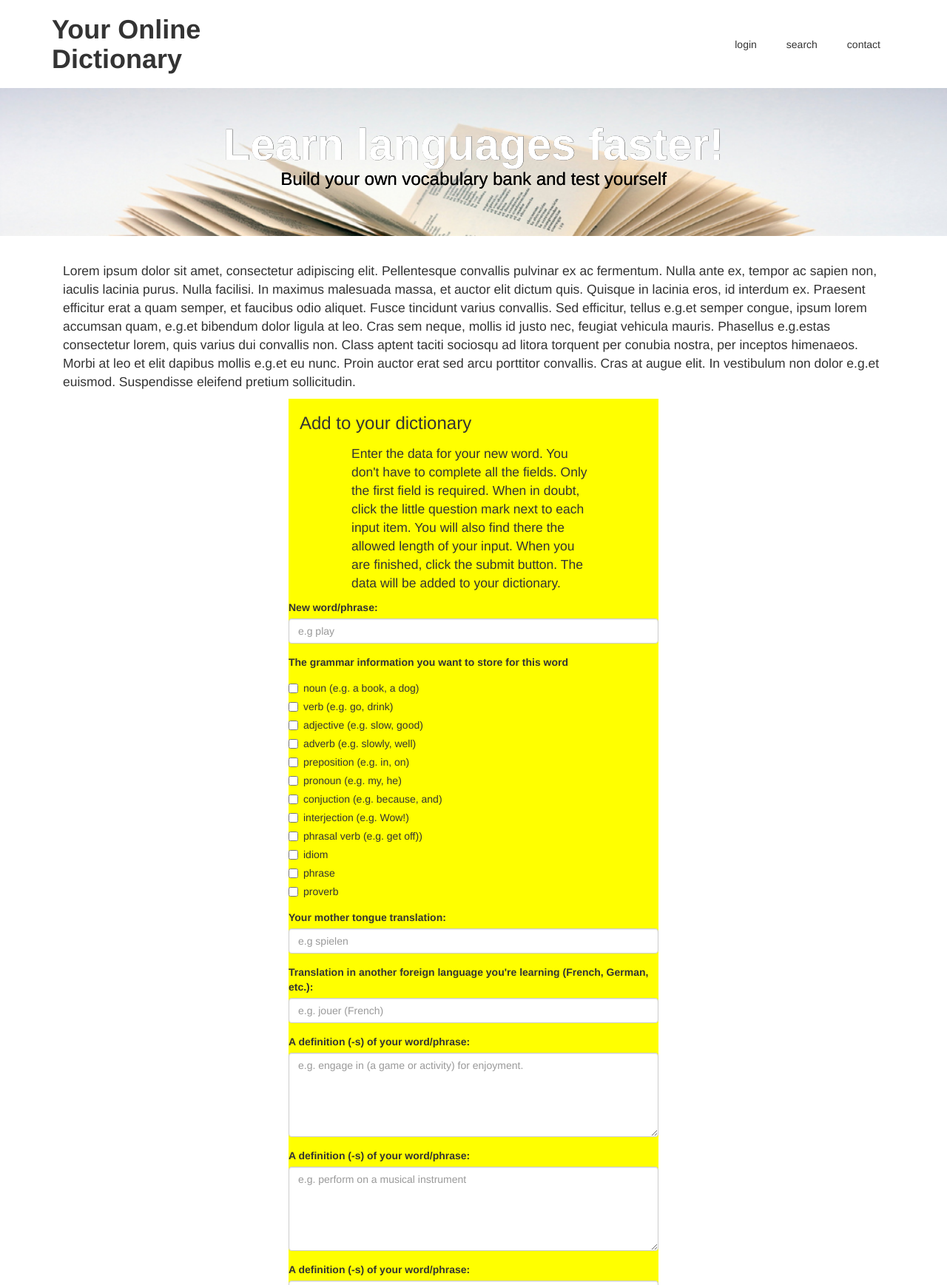
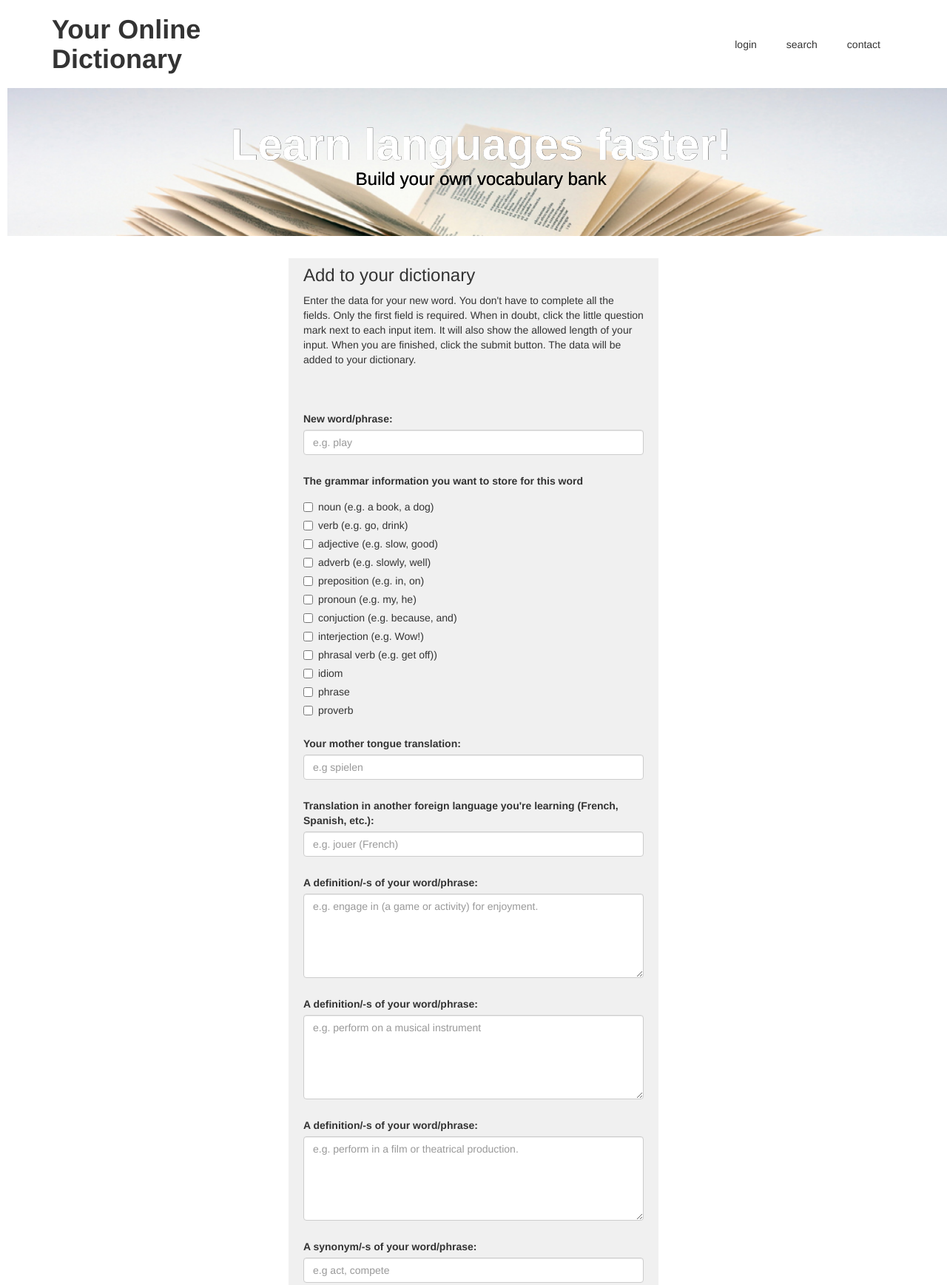
Before and after one commit to DariuszUstrzycki/dictionary, a plain HTML site: page index.html in a window 1280 px wide. Shown: the top 1737 px of the page at 74% size. Drawn offline with nearby package versions, Linux system fonts and the light colour scheme.

```diff
--- a/index.html
+++ b/index.html
@@ -32,31 +32,29 @@
         <div class="container">
             <div class="row text-center">
                 <h2>Learn languages faster!</h2>
-                <h3>Build your own vocabulary bank and test yourself</h3>
+                <h3>Build your own vocabulary bank</h3>
             </div>
         </div>
     </section>
 
     <!--supporting content area-->
 
-    <article class="container-fluid">
-        <p>Lorem ipsum dolor sit amet, consectetur adipiscing elit. Pellentesque convallis pulvinar ex ac fermentum. Nulla ante ex, tempor ac sapien non, iaculis lacinia purus. Nulla facilisi. In maximus malesuada massa, et auctor elit dictum quis. Quisque in lacinia eros, id interdum ex. Praesent efficitur erat a quam semper, et faucibus odio aliquet. Fusce tincidunt varius convallis. Sed efficitur, tellus e.g.et semper congue, ipsum lorem accumsan quam, e.g.et bibendum dolor ligula at leo. Cras sem neque, mollis id justo nec, feugiat vehicula mauris. Phasellus e.g.estas consectetur lorem, quis varius dui convallis non. Class aptent taciti sociosqu ad litora torquent per conubia nostra, per inceptos himenaeos. Morbi at leo et elit dapibus mollis e.g.et eu nunc. Proin auctor erat sed arcu porttitor convallis. Cras at augue elit. In vestibulum non dolor e.g.et euismod. Suspendisse eleifend pretium sollicitudin.</p>
-    </article>
 
 
-    <div class="row">
+
+    <div class="row" id="menu-row">
 
         <div class="col-sm-6 col-sm-offset-3">
             <div class="menu-box">
-                <article class="container-fluid">
+                <section class="container-fluid" id="menu-header">
                     <h3>Add to your dictionary</h3>
-                    <p>Enter the data for your new word. You don't have to complete all the fields. Only the first field is required. When in doubt, click the little question mark next to each input item. You will also find there the allowed length of your input. When you are finished, click the submit button. The data will be added to your dictionary.</p>
-                </article>
+                    <p>Enter the data for your new word. You don't have to complete all the fields. Only the first field is required. When in doubt, click the little question mark next to each input item. It will also show the allowed length of your input. When you are finished, click the submit button. The data will be added to your dictionary.</p>
+                </section>
+
                 <form>
-
                     <div class="form-group">
                         <label class="control-label">New word/phrase:</label>
-                        <input class="form-control" placeholder="e.g play">
+                        <input class="form-control" placeholder="e.g. play">
                     </div>
 
                     <!-- Checkbox Group !-->
@@ -114,7 +112,7 @@
 
                     <!-- Text Box 2 !-->
                     <div class="form-group">
-                        <label for="second-lg-translation-id" class="control-label">Translation in another foreign language you're learning (French, German, etc.):</label>
+                        <label for="second-lg-translation-id" class="control-label">Translation in another foreign language you're learning (French, Spanish, etc.):</label>
                         <input type="text" class="form-control" id="second-lg-translation-id" name="second-lg-translation" placeholder="e.g. jouer (French)">
                     </div>
 
@@ -122,17 +120,17 @@
                     <!-- 3 Text areas -->
 
                     <div class="form-group">
-                        <label class="control-label " for="definition-1-id">A definition (-s) of your word/phrase:</label>
+                        <label class="control-label " for="definition-1-id">A definition/-s of your word/phrase:</label>
                         <textarea class="form-control" id="definition-1-id" name="definition-1" rows="5" placeholder="e.g. engage in (a game or activity) for enjoyment."></textarea>
                     </div>
 
                     <div class=" form-group ">
-                        <label class="control-label " for="definition-2-id ">A definition (-s) of your word/phrase:</label>
+                        <label class="control-label " for="definition-2-id ">A definition/-s of your word/phrase:</label>
                         <textarea class="form-control " id="definition-2-id " name="definition-2 " rows="5 " placeholder="e.g. perform on a musical instrument"></textarea>
                     </div>
 
                     <div class="form-group ">
-                        <label class="control-label " for="definition-3-id ">A definition (-s) of your word/phrase:</label>
+                        <label class="control-label " for="definition-3-id ">A definition/-s of your word/phrase:</label>
                         <textarea class="form-control " id="definition-3-id " name="definition-3 " rows="5 " placeholder="e.g. perform in a film or theatrical production."></textarea>
                     </div>
 
@@ -170,7 +168,7 @@
 
                     <!-- Submit button !-->
 
-                    <button type="submit " class="btn btn-primary ">Submit</button>
+                    <button type="submit" class="btn btn-primary">Add to my dictionary</button>
 
                 </form>
             </div>
--- a/styles/style.css
+++ b/styles/style.css
@@ -15,12 +15,14 @@ body {
 
 header {
     padding: 20px 0;
+
 }
 
 header .row,
 footer .row {
     display: flex;
     align-items: center;
+
 }
 
 header h1 {
@@ -31,22 +33,33 @@ header h1 {
 header nav {
     display: flex;
     justify-content: flex-end;
+
 }
 
 header p {
     padding: 0 20px;
     margin: 0;
+
+}
+
+
+section {
+    margin-left: 10px;
+    margin-right: 40px;
+
+    width: 100%;
+    align-items: center;
 }
 
 .jumbotron {
     display: flex;
     align-items: center;
-
     background-image: url('/images/dictionary2.jpg');
     background-size: cover;
     color: #ffffff;
     height: 200px;
     text-shadow: 0.25px 0.25px 0.25px #000000;
+
 }
 
 .jumbotron h2 {
@@ -54,6 +67,7 @@ header p {
     font-weight: 700;
     margin: 0;
     color: #fff;
+
 }
 
 .jumbotron h3 {
@@ -62,59 +76,42 @@ header p {
 }
 
 
-
-article p {
-
-    padding: 5px 70px 0px 70px;
-    font-size: 1.75rem;
+.menu-box {
+    width: 500px;
+    margin: 0 auto;
+    background-color: rgb(240, 240, 240);
 }
 
 
-.menu-box {
-    width: 500px;
-    margin: 0 auto;
-    background-color: yellow;
+form,
+#menu-header {
+    padding: 20px;
+
+}
+
+.menu-box h3 {
+    margin-top: 0px;
+    padding-top: 10px;
+}
+
+#menu-header {
+    padding-top: 0px;
+}
+
+.form-group {
+    background-color: rgb(240, 240, 240);
+    padding-top: 10px;
+    padding-left: 0px;
+    margin-left: 0px;
+}
+
+.btn.btn-primary {
+
+    display: block;
+    margin: auto;
 }
 
 
-
-
-section .row img {
-    margin: 0 0 30px;
-    width: 100%;
-    align-items: center;
-}
-
-
-.project-box h4 {
-    padding-top: 30px;
-    color: red;
-}
-
-.col-sm-6 {
-    margin: 0 0 30px;
-}
-
-
-
-footer {
-    font-size: 12px;
-    padding: 20px 0;
-}
-
-footer .col-sm-8 {
-    display: flex;
-    justify-content: flex-end;
-}
-
-footer ul {
-    list-style: none;
-}
-
-footer li img {
-    width: 32px;
-    height: 32px;
-}
 
 
 /*
```
